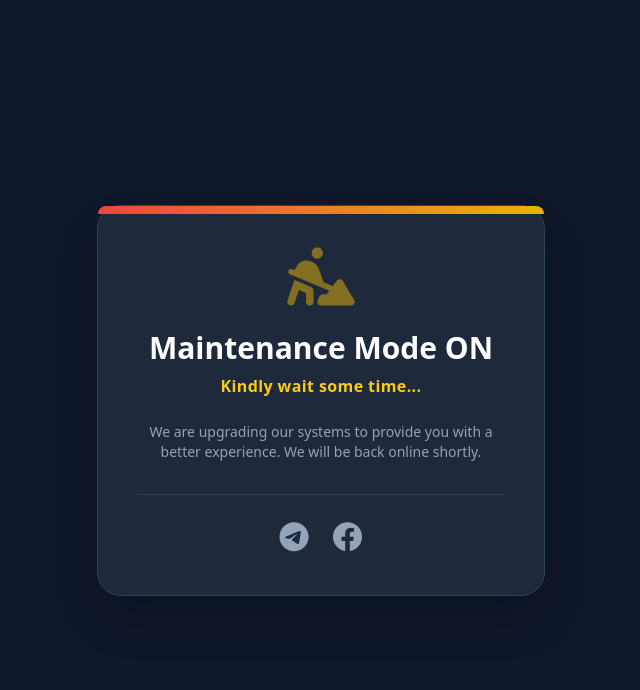
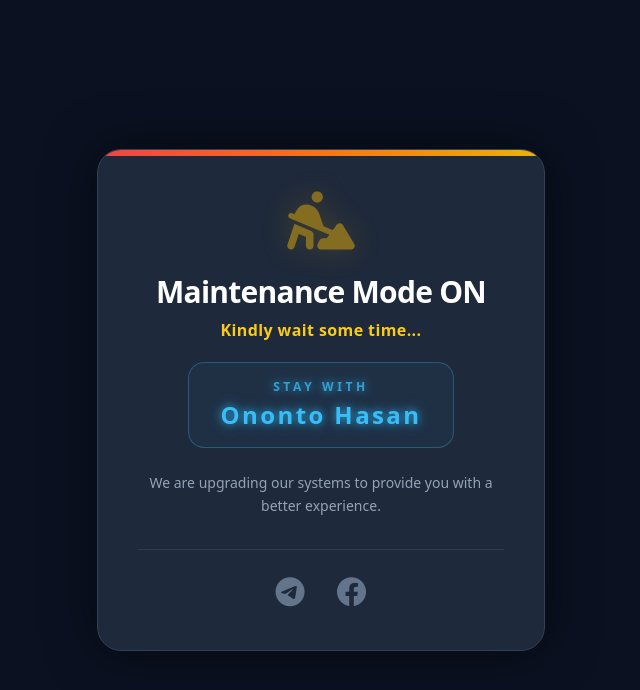
Before and after one commit to urmiusha88-glitch/BOT-SHOP, a website: page maintenance.html in a window 1280 px wide. Shown: the whole page, without its empty margins (319-959 px from the left). Drawn offline with nearby package versions, Linux system fonts and the light colour scheme.

Commit message:
Update maintenance.html

```diff
--- a/maintenance.html
+++ b/maintenance.html
@@ -3,26 +3,29 @@
 <head>
     <meta charset="UTF-8">
     <meta name="viewport" content="width=device-width, initial-scale=1.0">
-    <title>Maintenance - Bot Store</title>
+    <title>Maintenance - AURA STORE</title>
     <script src="https://cdn.tailwindcss.com"></script>
     <link rel="stylesheet" href="https://cdnjs.cloudflare.com/ajax/libs/font-awesome/6.4.0/css/all.min.css">
+    <style>
+        .neon-invert-box { color: #38bdf8; text-shadow: 0 0 8px rgba(56, 189, 248, 0.8), 0 0 15px rgba(56, 189, 248, 0.4); background: rgba(56, 189, 248, 0.05); border: 1px solid rgba(56, 189, 248, 0.3); transition: all 0.4s cubic-bezier(0.4, 0, 0.2, 1); }
+        .neon-invert-box:hover, .neon-invert-box:active { background: #38bdf8; color: #0f172a; text-shadow: none; box-shadow: 0 0 25px rgba(56, 189, 248, 0.8), 0 0 50px rgba(56, 189, 248, 0.5); transform: scale(1.05); }
+    </style>
 </head>
-<body class="bg-slate-900 h-screen flex flex-col justify-center items-center px-4 text-center">
-
-    <div class="max-w-md w-full bg-slate-800 p-10 rounded-3xl shadow-2xl border border-slate-700 relative">
-        <div class="absolute top-0 left-0 w-full h-2 bg-gradient-to-r from-red-500 to-yellow-500 rounded-t-3xl"></div>
-        <i class="fa-solid fa-person-digging text-6xl text-yellow-500 mb-6 animate-pulse"></i>
-
-        <h1 class="text-3xl font-black text-white mb-2">Maintenance Mode ON</h1>
-        <p class="text-yellow-400 font-bold mb-6 tracking-wide">Kindly wait some time...</p>
-        <p class="text-slate-400 mb-8 text-sm">We are upgrading our systems to provide you with a better experience. We will be back online shortly.</p>
-
-        <div class="flex justify-center space-x-6 pt-6 border-t border-slate-700">
-            <a href="https://t.me/minato_namikaze143" target="_blank" class="text-slate-400 hover:text-blue-400 text-3xl transition-colors"><i class="fa-brands fa-telegram"></i></a>
-            <a href="https://www.facebook.com/yours.ononto" target="_blank" class="text-slate-400 hover:text-blue-600 text-3xl transition-colors"><i class="fa-brands fa-facebook"></i></a>
+<body class="bg-[#0b1121] h-screen flex flex-col justify-center items-center px-4 text-center selection:bg-blue-500 selection:text-white">
+    <div class="max-w-md w-full bg-slate-800 p-10 rounded-3xl shadow-[0_0_50px_rgba(0,0,0,0.5)] border border-slate-700 relative overflow-hidden">
+        <div class="absolute top-0 left-0 w-full h-1.5 bg-gradient-to-r from-red-500 via-orange-500 to-yellow-500"></div>
+        <div class="mb-6"><i class="fa-solid fa-person-digging text-6xl text-yellow-500 animate-pulse drop-shadow-[0_0_15px_rgba(234,179,8,0.4)]"></i></div>
+        <h1 class="text-3xl font-black text-white mb-2 tracking-tight">Maintenance Mode ON</h1>
+        <p class="text-yellow-400 font-bold mb-5 tracking-wide">Kindly wait some time...</p>
+        <div class="neon-invert-box rounded-2xl py-4 px-8 mx-auto inline-block mb-6 cursor-pointer select-none">
+            <span class="block text-xs font-bold uppercase tracking-[0.3em] opacity-80 mb-1">Stay With</span>
+            <span class="block text-2xl font-black tracking-widest drop-shadow-md">Ononto Hasan</span>
         </div>
-
+        <p class="text-slate-400 mb-8 text-sm leading-relaxed px-2">We are upgrading our systems to provide you with a better experience.</p>
+        <div class="flex justify-center space-x-8 pt-6 border-t border-slate-700/80">
+            <a href="https://t.me/minato_namikaze143" target="_blank" class="text-slate-500 hover:text-blue-400 text-3xl transition-all hover:scale-110 hover:drop-shadow-[0_0_15px_rgba(59,130,246,0.8)]"><i class="fa-brands fa-telegram"></i></a>
+            <a href="https://www.facebook.com/yours.ononto" target="_blank" class="text-slate-500 hover:text-blue-600 text-3xl transition-all hover:scale-110 hover:drop-shadow-[0_0_15px_rgba(37,99,235,0.8)]"><i class="fa-brands fa-facebook"></i></a>
+        </div>
     </div>
-
 </body>
 </html>
```
